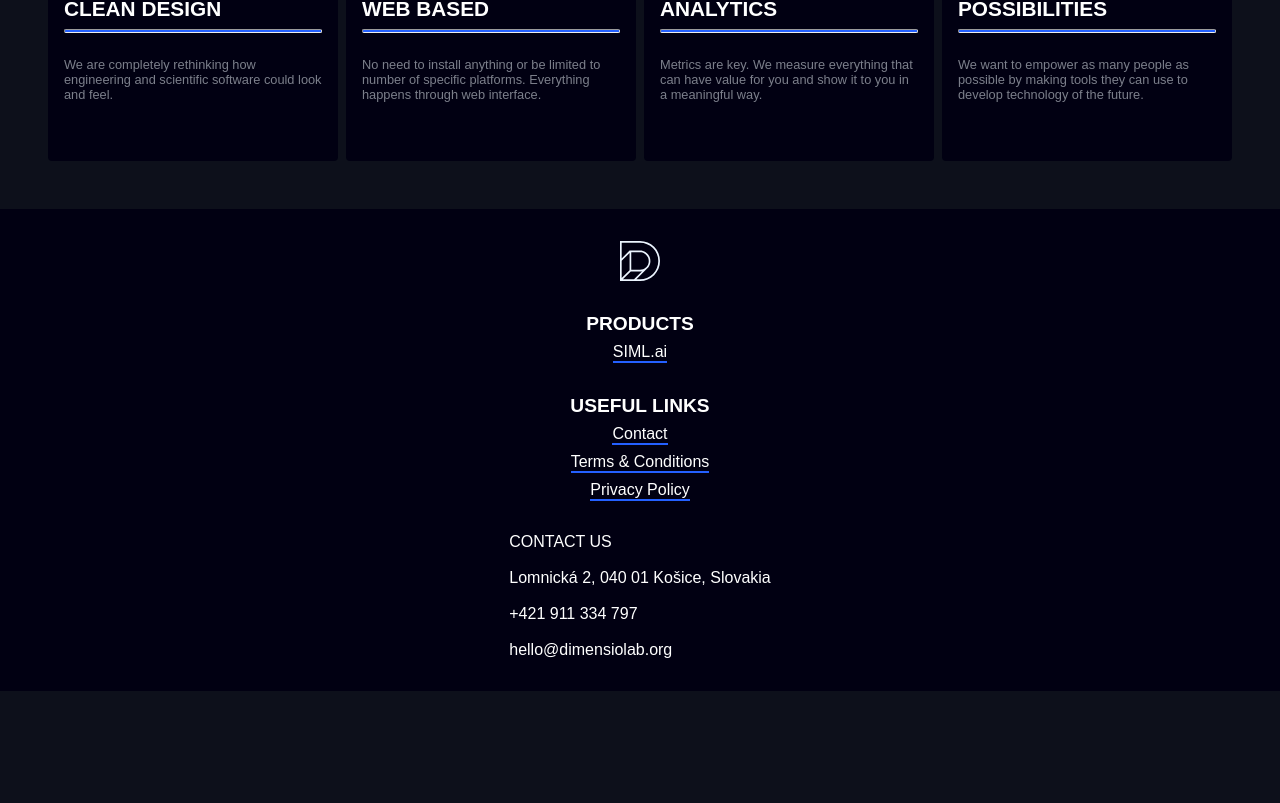
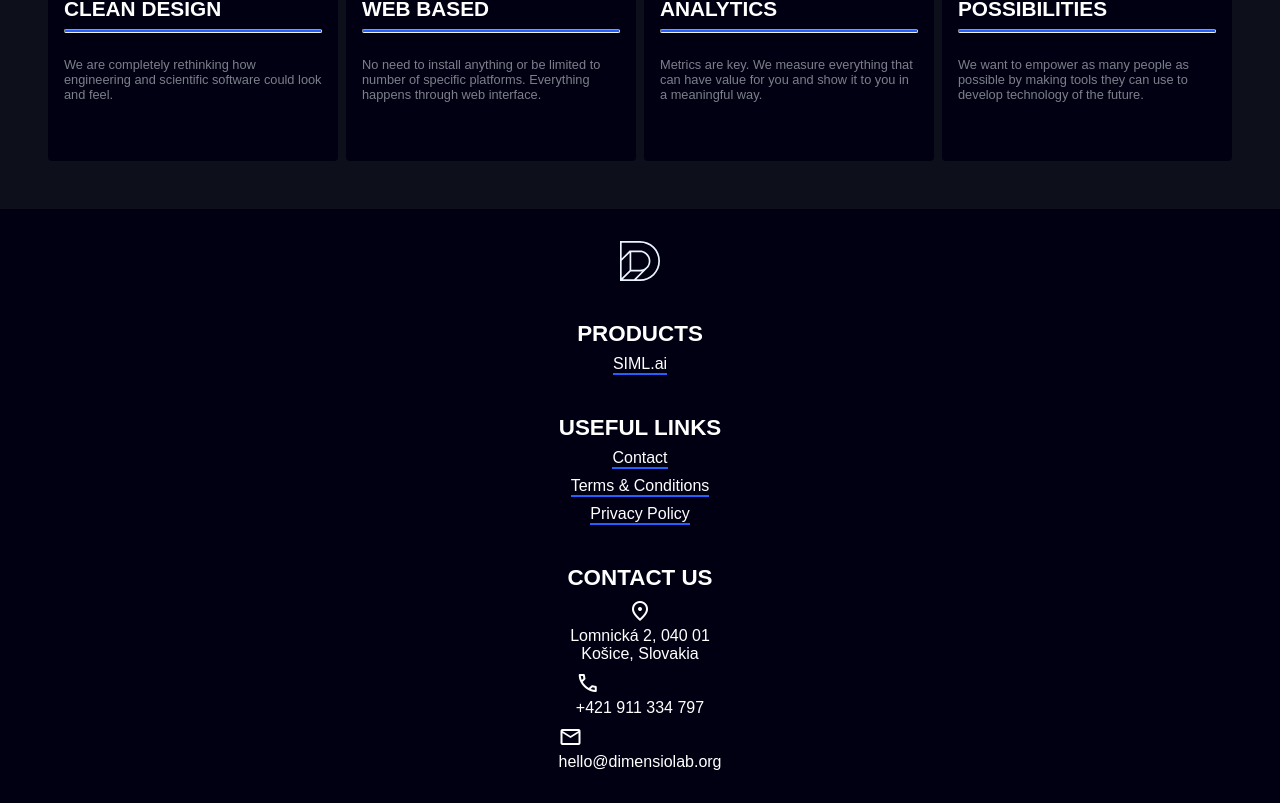
Before and after one commit to DimensionLab/web, a Next.js app: page / in a window 1280 px wide. Shown: the part 2245-3048 px from the top of the page. Before the commit the page ends 2936 px from the top, so only its background shows below. Built offline with nearby package versions, Linux system fonts and the light colour scheme.

Commit message:
feat: add icons to contact-us in footer

```diff
--- a/src/components/Home.tsx
+++ b/src/components/Home.tsx
@@ -12,6 +12,9 @@ export default function Home() {
         <meta name="description" content="Landing page for Dimension Lab" />
         <meta name="viewport" content="width=device-width, initial-scale=1" />
         <link rel="icon" href="/favicon.ico" />
+        <link rel="stylesheet" href="https://fonts.googleapis.com/css2?family=Material+Symbols+Outlined:opsz,wght,FILL,GRAD@48,400,0,0" />
+        <link rel="stylesheet" href="https://fonts.googleapis.com/css2?family=Material+Symbols+Outlined:opsz,wght,FILL,GRAD@48,400,0,0" />
+        <link rel="stylesheet" href="https://fonts.googleapis.com/css2?family=Material+Symbols+Outlined:opsz,wght,FILL,GRAD@20..48,100..700,0..1,-50..200" />
       </Head>
 
       <Layout>
--- a/src/components/homepage/Footer.tsx
+++ b/src/components/homepage/Footer.tsx
@@ -9,7 +9,7 @@ const FooterWrapper = styled.footer`
   background-color: #010012;
   width: 100%;
   color: #fff;
-  gap: 2rem;
+  gap: 2.5rem;
 
   .logo {
     display: flex;
@@ -24,7 +24,7 @@ const FooterWrapper = styled.footer`
     gap: 0.5rem;
 
     .title {
-      font-size: 1.2rem;
+      font-size: 1.4rem;
       font-weight: 700;
     }
     .simlai-redirect {
@@ -46,7 +46,7 @@ const FooterWrapper = styled.footer`
     gap: 0.5rem;
 
     .title {
-      font-size: 1.2rem;
+      font-size: 1.4rem;
       font-weight: 700;
     }
 
@@ -62,7 +62,24 @@ const FooterWrapper = styled.footer`
       }
     }
   }
-  .contact-us {}
+  .contact-us {
+    display: flex;
+    flex-direction: column;
+    align-items: center;
+    gap: 0.5rem;
+
+    .title {
+      font-size: 1.4rem;
+      font-weight: 700;
+    }
+
+    .location {
+      max-width: 10rem;
+      text-align: center;
+    }
+    .tel-contact {}
+    .email-contact {}
+  }
 `;
 
 const Footer = () => {
@@ -84,15 +101,15 @@ const Footer = () => {
       <div className="contact-us">
         <div className='title'>CONTACT US</div>
           <div className="location">
-            <img src="" alt="" className="icon" />
+            <span className="material-symbols-outlined">location_on</span>
             <div className="address">Lomnická 2, 040 01 Košice, Slovakia</div>
           </div>
           <div className="tel-contact">
-            <img src="" alt="" className="icon" />
+          <span className="material-symbols-outlined">call</span>
             <div className="tel-number">+421 911 334 797</div>
           </div>
           <div className="email-contact">
-            <img src="" alt="" className="icon" />
+          <span className="material-symbols-outlined">mail</span>
             <div className="email">hello@dimensiolab.org</div>
           </div>
       </div>
```
